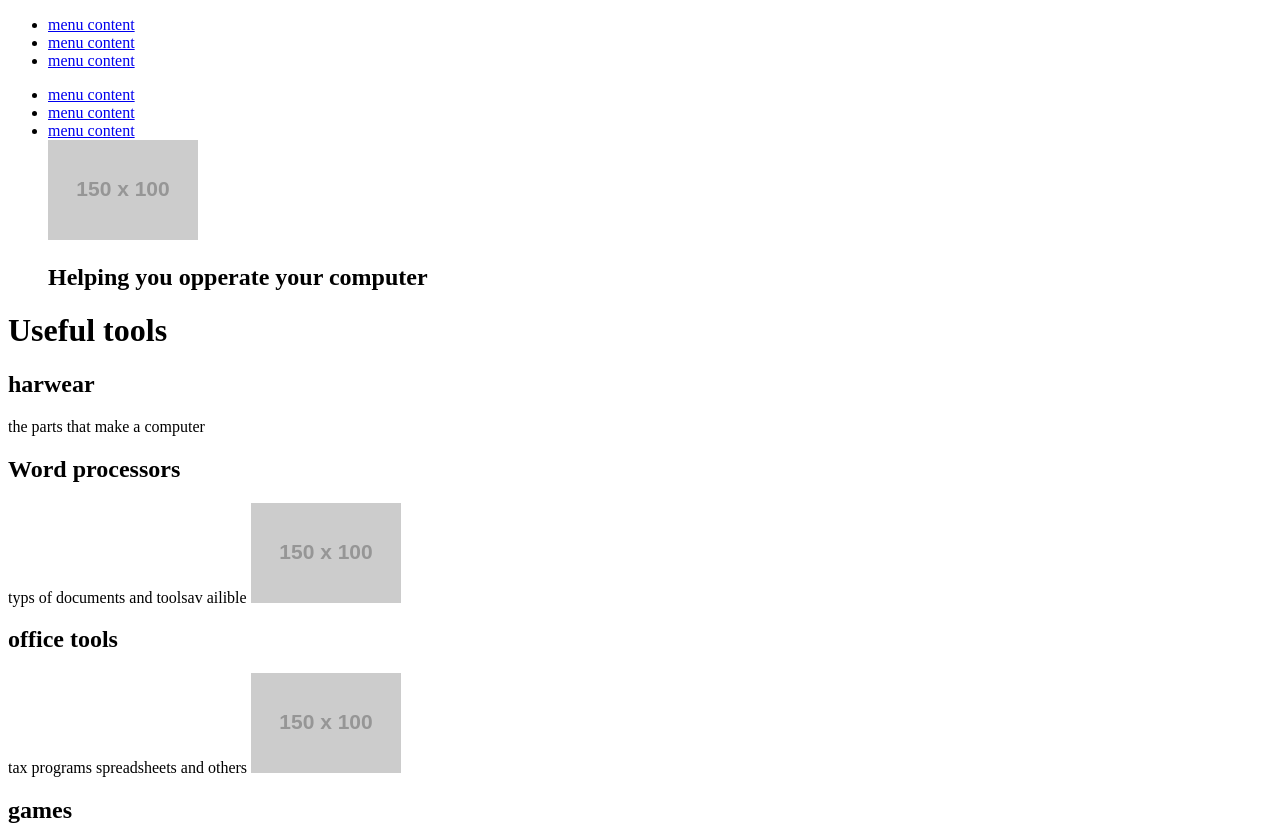
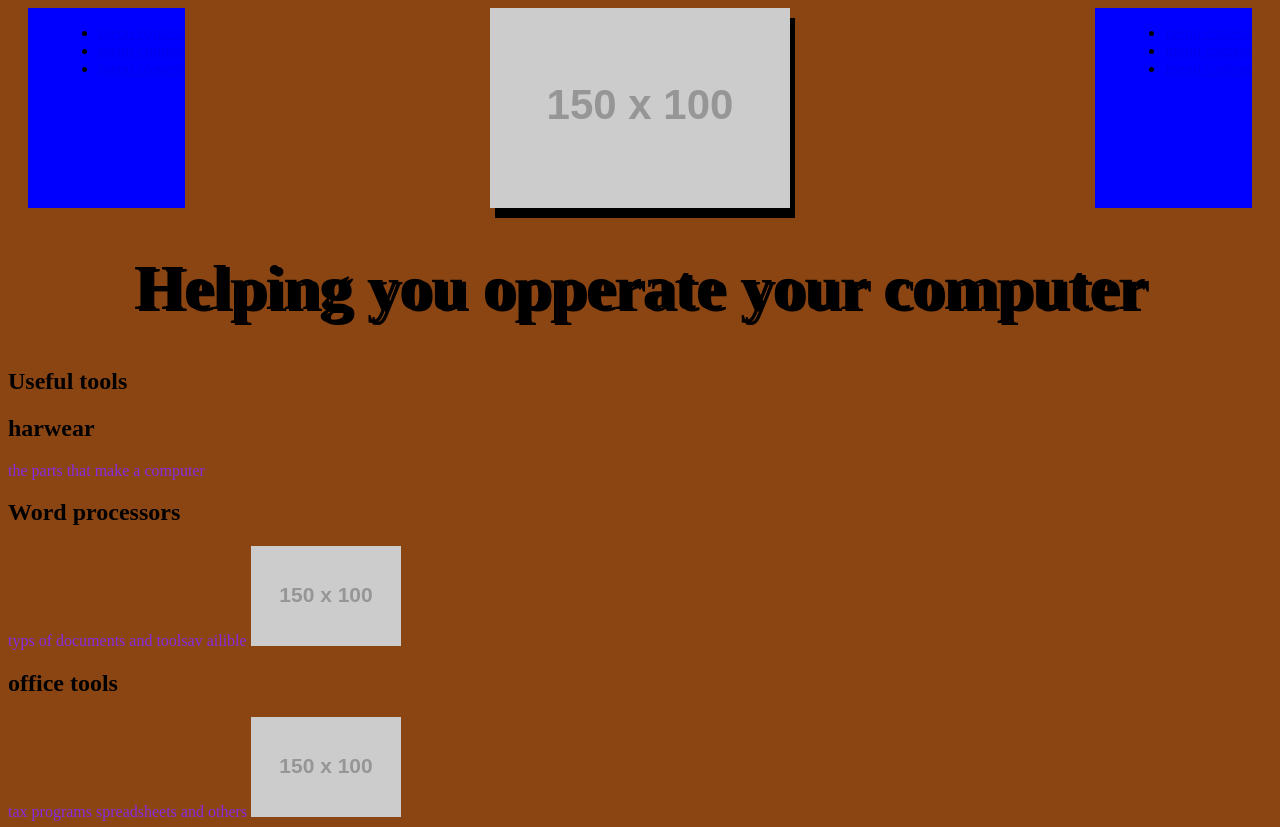
Before and after one commit to luapkb/html-trial, a plain HTML site: page index.html in a window 1280 px wide. Shown: the top 827 px of the page. Drawn offline with Linux system fonts and the light colour scheme; placeholder pictures from the web are drawn by us.

Commit message:
stylsheet

```diff
--- /dev/null
+++ b/hand-rolled.css
@@ -0,0 +1,49 @@
+body {
+    background-color: saddlebrown;
+}
+
+header {
+
+}
+
+header>h1 {
+    font-weight: bold;
+    text-shadow: 4px 2px;
+    font-size: 4em;
+    text-align: center
+}
+h2 {
+    font-weight: bold;
+}
+p {
+    color: blueviolet;
+}
+header>img {
+    box-shadow: 5px 10px;
+    display: block;
+    margin-left: auto;
+    margin-right: auto;
+}
+header>nav>li>a {
+    color: black !important;
+    font-size: 2em;
+
+}
+header>nav {
+    display: inline-block;
+    background-color: blue;
+    size: 600;
+
+}
+#nav1 {
+    float: left;
+    padding-left: 30px;
+    margin-left: 20px;
+    block-size: 200px;
+
+}
+#nav2 {
+    float: right;
+    padding-left: 30px;
+    margin-right: 20px;
+    block-size: 200px;
--- a/index.html
+++ b/index.html
@@ -6,30 +6,35 @@
         <meta name="viewport" content="width=device-width, initial-scale=1.0">
         <meta http-equiv="X-UA-Compatible" content="ie=edge">
         <title>basic computer usage</title>
+        <link href="hand-rolled.css" type="text/css" rel="stylesheet" />
     </head>
+    <Title>using external css</Title>
+
+
     <body>
     <header>
-        <nav>
+        <nav id="nav1">
             <ul>
                 <li><a href="#">menu content</a></li>
                 <li><a href="#">menu content</a></li>
                 <li><a href="#">menu content</a></li>
             </ul>
         </nav>
-        <nav>
+        <nav id="nav2">
             <ul>
                 <li><a href="#">menu content</a></li>
                 <li><a href="#">menu content</a></li>
                 <li><a href="#">menu content</a></li>
-
-                <img src="https://via.placeholder.com/150x100">
+            </ul>
+            </nav>
+                <img src="https://via.placeholder.com/150x100"alt="place holder" width="300">
 
                 <h1>Helping you opperate your computer</h1>
 
     </header>
 
     <main>
-        <h1>Useful tools </h1>
+        <h2>Useful tools </h2>
         <article>
                 <H2>harwear</H2>
                 <P>the parts that make a computer</P>
@@ -37,26 +42,26 @@
         <article>
             <h2>Word processors</h2>
               <p>
-                 typs of documents and toolsav ailible <img src="https://via.placeholder.com/150x100">
+                 typs of documents and toolsav ailible <img src="https://via.placeholder.com/150x100" alt="place holder">
               </p>
         </article>
 
         <article>
             <H2>office tools</H2>
                 <P>
-                   tax programs spreadsheets and others <img src="https://via.placeholder.com/150x100">
+                   tax programs spreadsheets and others <img src="https://via.placeholder.com/150x100" alt="place holder">
                 </P>
         </article>
         <article>
             <H2>games</H2>
                 <P>
-                    local removable web<img src="https://via.placeholder.com/150x100">
+                    local removable web<img src="https://via.placeholder.com/150x100" alt="place holder">
                 </P>
         </article>
 
 
 
-        <img src="https://via.placeholder.com/150x100">
+        <img src="https://via.placeholder.com/150x100" alt="place holder">
         <article>
             <H2>Web and browsers</H2>
             <P>staying safe and navigating </P>
```
